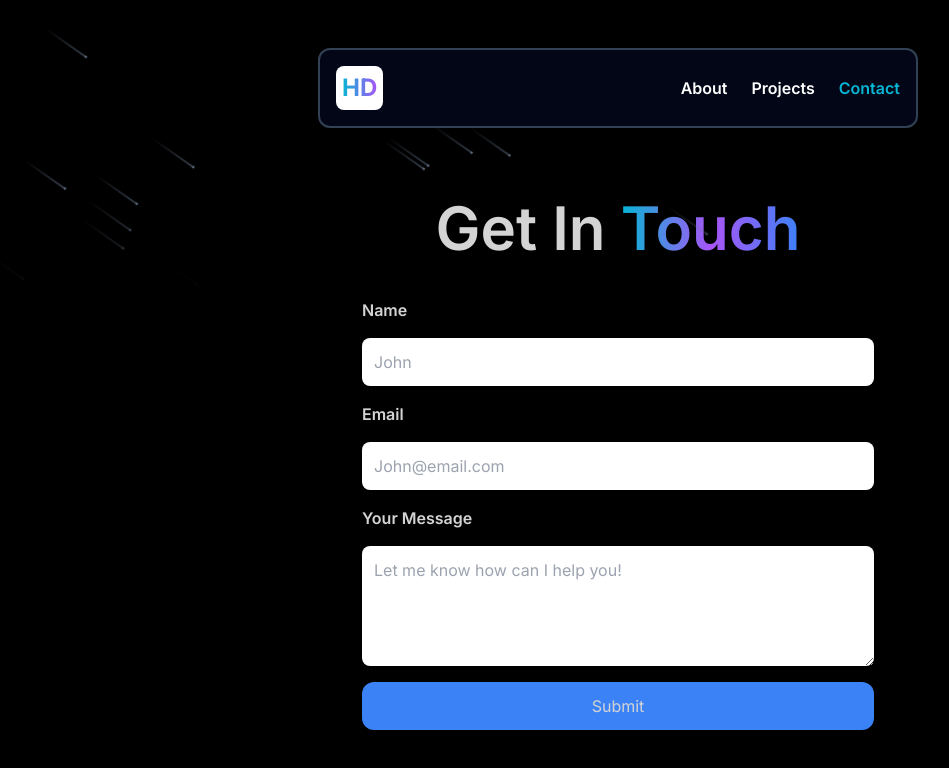
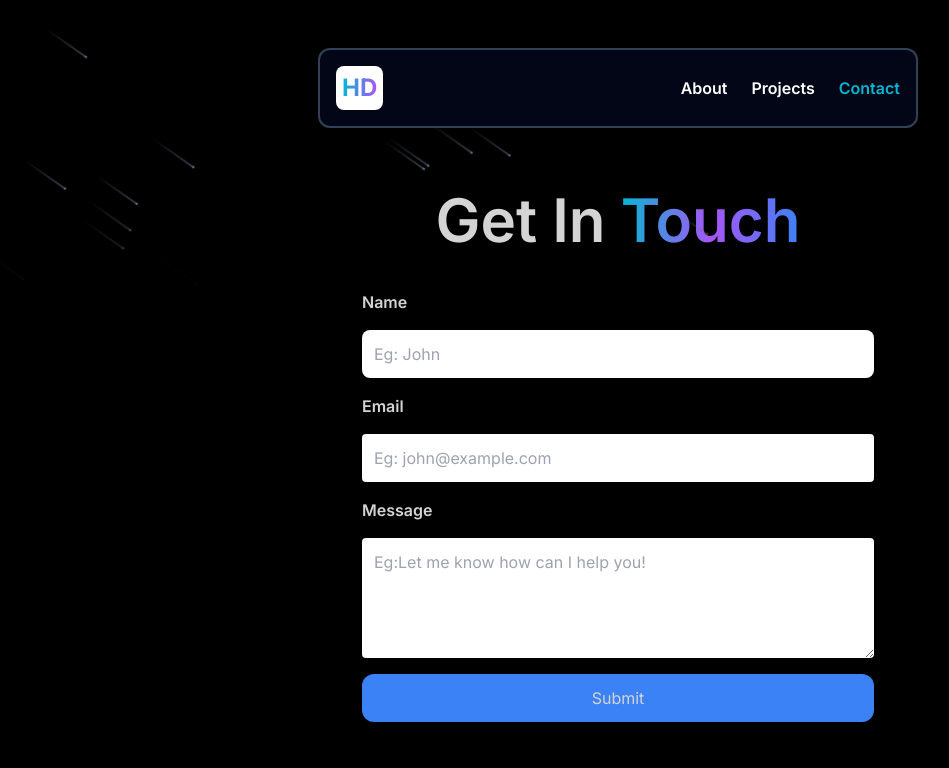
Before and after one commit to Hansadhwaja/new-portfolio, a Next.js app: page /contact in a window 1280 px wide. Shown: the top 768 px of the page, without its empty margins (22-971 px from the left). Built offline with nearby package versions, Linux system fonts and the light colour scheme.

Commit message:
Added email functionality

```diff
--- /dev/null
+++ b/app/api/contact/route.ts
@@ -0,0 +1,34 @@
+import { Resend } from 'resend';
+import { NextResponse } from 'next/server';
+
+const resend = new Resend(process.env.RESEND_API_KEY);
+
+type ContactRequest = {
+  name: string;
+  email: string;
+  message: string;
+};
+
+export async function POST(req: Request) {
+  try {
+    const { name, email, message }: ContactRequest = await req.json();
+
+    await resend.emails.send({
+      from: 'Portfolio Contact <onboarding@resend.dev>',
+      to: ['hansadhwajabiswal@gmail.com'],
+      subject: `New Contact Form Submission from ${name}`,
+      html: `
+        <h2>New Message from Portfolio</h2>
+        <p><strong>Name:</strong> ${name}</p>
+        <p><strong>Email:</strong> ${email}</p>
+        <p><strong>Message:</strong></p>
+        <p>${message}</p>
+      `,
+    });
+
+    return NextResponse.json({ success: true });
+  } catch (error) {
+    console.error('Resend error:', error);
+    return NextResponse.json({ success: false, error }, { status: 500 });
+  }
+}
--- a/app/contact/page.tsx
+++ b/app/contact/page.tsx
@@ -1,3 +1,4 @@
+import ContactForm from '@/components/ContactForm'
 import { Meteors } from '@/components/ui/meteors'
 import React from 'react'
 
@@ -11,38 +12,7 @@ const page = () => {
       </div>
       <section className='w-full px-4 md:px-16 lg:w-1/2'>
         <div className='flex-1 flex flex-col'>
-          <form
-            className='w-full flex flex-col gap-4 mt-10'>
-            <label className='text-black-500 font-semibold'>Name</label>
-            <input
-              type='text'
-              name='name'
-              className='input p-3 rounded-lg text-black'
-              placeholder='John'
-              required
-            />
-
-            <label className='text-black-500 font-semibold'>Email</label>
-            <input
-              type='email'
-              name='email'
-              className='input p-3 rounded-lg text-black'
-              placeholder='John@email.com'
-              required />
-
-            <label className='text-black-500 font-semibold'>Your Message</label>
-            <textarea
-              name='message'
-              rows={4}
-              className='textarea p-3 rounded-lg text-black'
-              placeholder='Let me know how can I help you!'
-              required />
-            <button
-              type='submit'
-              className='btn p-3 bg-blue-500 rounded-xl hover:bg-blue-600'>
-              Submit
-            </button>
-          </form>
+         <ContactForm />
         </div>
       </section>
     </div>
--- a/components/Contact.tsx
+++ /dev/null
@@ -1,9 +0,0 @@
-import React from 'react'
-
-const Contact = () => {
-  return (
-    <div>Contact</div>
-  )
-}
-
-export default Contact
--- /dev/null
+++ b/components/ContactForm.tsx
@@ -0,0 +1,89 @@
+"use client";
+
+import { useState } from "react";
+
+type FormData = {
+  name: string;
+  email: string;
+  message: string;
+};
+
+export default function ContactForm() {
+  const [formData, setFormData] = useState<FormData>({
+    name: "",
+    email: "",
+    message: "",
+  });
+
+  const [status, setStatus] = useState<string>("");
+
+  const handleChange = (
+    e: React.ChangeEvent<HTMLInputElement | HTMLTextAreaElement>
+  ) => {
+    setFormData({ ...formData, [e.target.name]: e.target.value });
+  };
+
+  const handleSubmit = async (e: React.FormEvent) => {
+    e.preventDefault();
+    setStatus("Sending...");
+
+    try {
+      const res = await fetch("/api/contact", {
+        method: "POST",
+        headers: { "Content-Type": "application/json" },
+        body: JSON.stringify(formData),
+      });
+
+      if (res.ok) {
+        setStatus("Message sent!");
+        setFormData({ name: "", email: "", message: "" });
+      } else {
+        setStatus("Failed to send message.");
+      }
+    } catch (error) {
+      setStatus("An error occurred.");
+      console.error(error);
+    }
+  };
+
+  return (
+    <form onSubmit={handleSubmit} className="w-full flex flex-col gap-4 mt-10">
+      <label className="text-black-500 font-semibold">Name</label>
+      <input
+        name="name"
+        value={formData.name}
+        onChange={handleChange}
+        required
+        placeholder="Eg: John"
+        className="input p-3 rounded-lg text-black"
+      />
+      <label className="text-black-500 font-semibold">Email</label>
+      <input
+        name="email"
+        type="email"
+        value={formData.email}
+        onChange={handleChange}
+        required
+        placeholder="Eg: john@example.com"
+        className="p-3 rounded text-black"
+      />
+      <label className="text-black-500 font-semibold">Message</label>
+      <textarea
+        name="message"
+        rows={4}
+        value={formData.message}
+        onChange={handleChange}
+        required
+        placeholder="Eg:Let me know how can I help you!"
+        className="p-3 rounded text-black"
+      />
+      <button
+        type="submit"
+        className="btn p-3 bg-blue-500 rounded-xl hover:bg-blue-600"
+      >
+        Submit
+      </button>
+      <p className="text-white">{status}</p>
+    </form>
+  );
+}
--- a/package.json
+++ b/package.json
@@ -16,6 +16,7 @@
     "react": "^18",
     "react-dom": "^18",
     "react-router-dom": "^6.24.1",
+    "resend": "^4.6.0",
     "simplex-noise": "^4.0.2",
     "tailwind-merge": "^2.4.0"
   },
```
Also changed, not shown: 1 other file (tests, documents, lock files or other folders).
